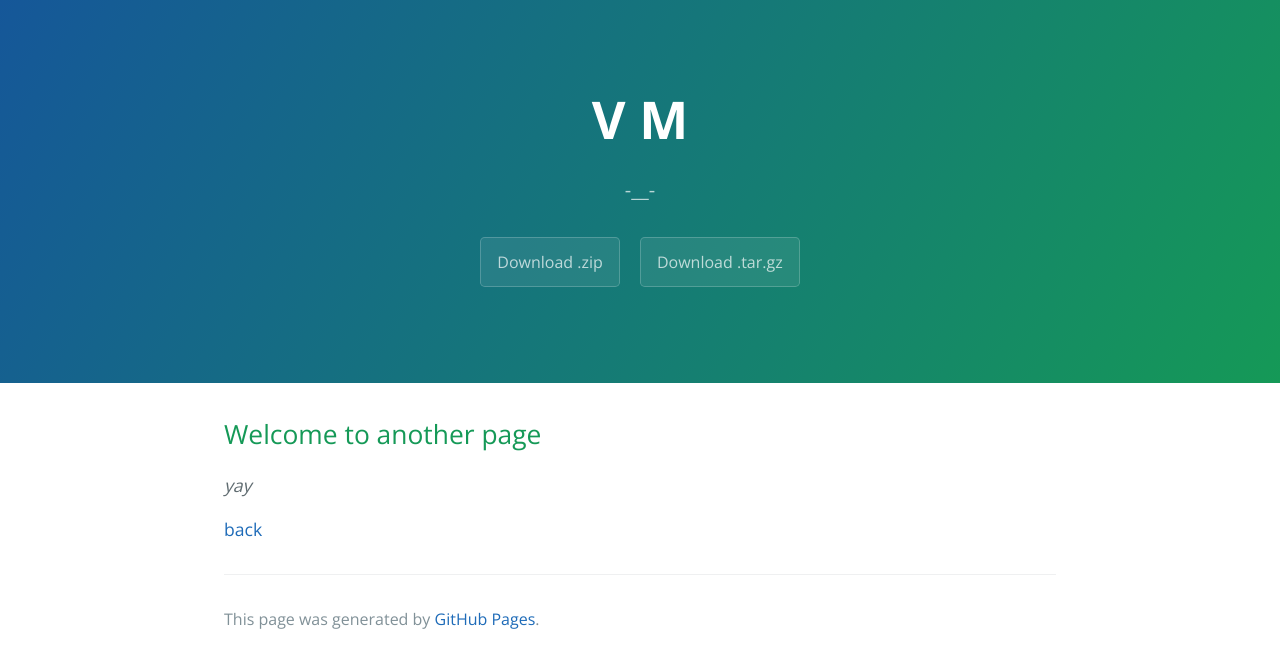
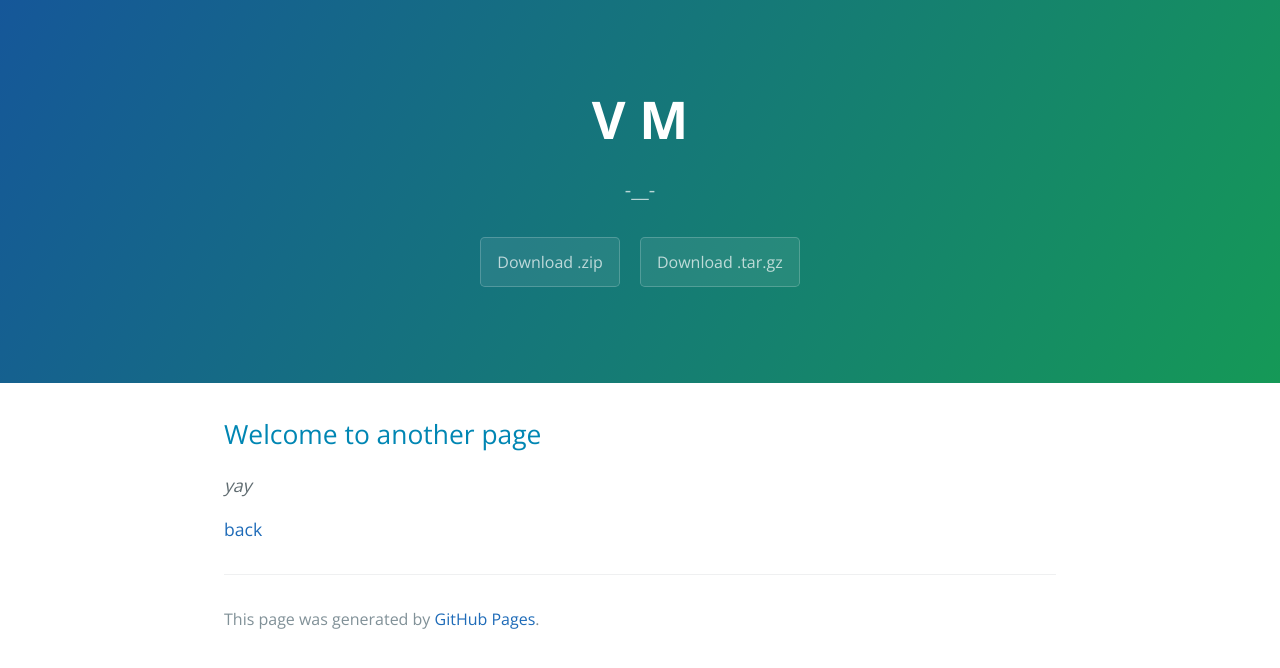
Before and after one commit to vlmeg/vlmeg.github.io, a Jekyll site: the page built from test.md, in a window 1280 px wide. Shown: the top 668 px of the page. Built offline with Jekyll 4.4.1, drawn with Linux system fonts in a browser that asks for light colours; our own code applies the rules of GitHub Pages for plain Markdown files.

Commit message:
Update style.scss

```diff
--- a/assets/css/style.scss
+++ b/assets/css/style.scss
@@ -1,4 +1,4 @@
 ---
 ---
-
+$section-headings-color: #0086b3;
 @import 'jekyll-theme-cayman';
```
